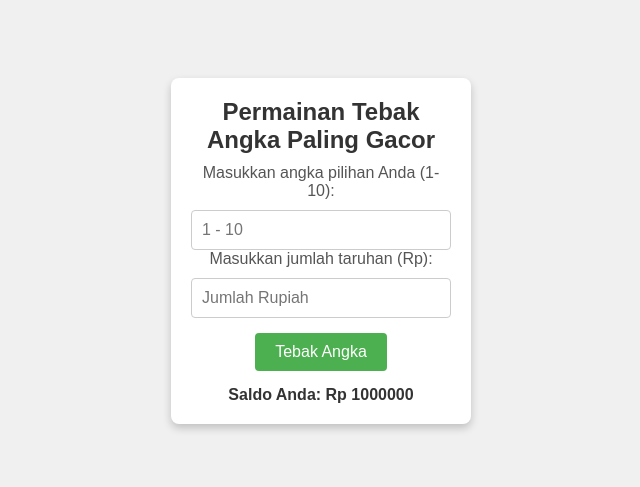
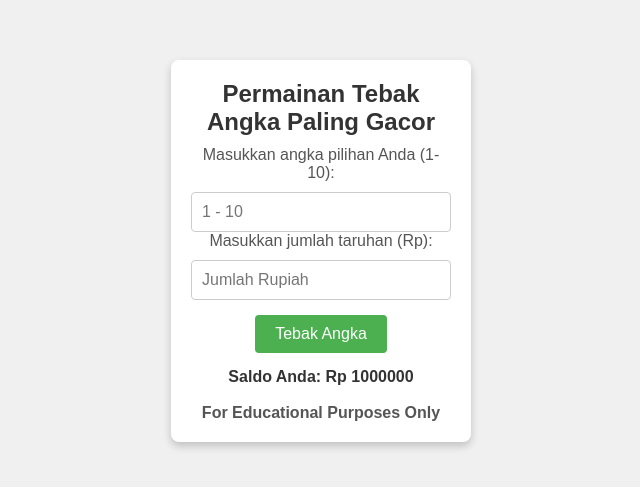
Before and after one commit to xFoldd/JudayGaming, a plain HTML site: page index.html in a window 1280 px wide. Shown: the part 149-636 px from the top of the page, without its empty margins (319-959 px from the left). Drawn offline with Linux system fonts and the light colour scheme.

Commit message:
Update index.html

```diff
--- a/index.html
+++ b/index.html
@@ -18,7 +18,8 @@
         <button onclick="tebakAngkaDenganPengaturan()">Tebak Angka</button>
 
         <p id="result"></p>
-        <p id="balanceDisplay">Saldo Anda: Rp <span id="balance">1000000</span></p>
+        <p id="balanceDisplay">Saldo Anda: Rp <span id="balance">1000000</span></p> <br>
+        <p><b>For Educational Purposes Only</b></p>
     </div>
 
     <script>
```
